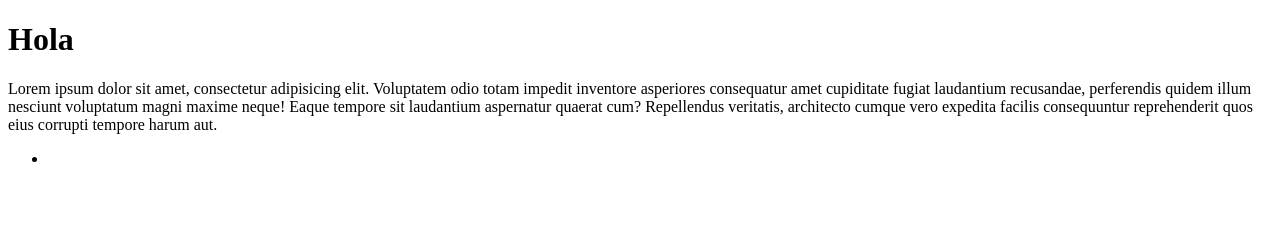
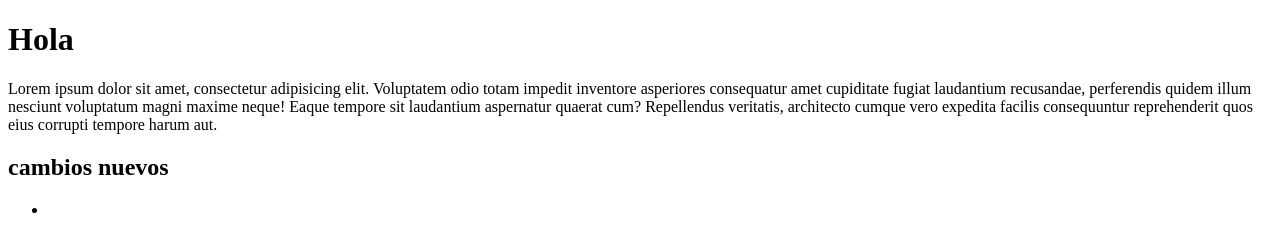
Before and after one commit to cmmanriquez/52380, a plain HTML site: page index.html in a window 1280 px wide. Drawn offline with Linux system fonts and the light colour scheme.

Commit message:
cambios nuevos

```diff
--- a/index.html
+++ b/index.html
@@ -9,7 +9,7 @@
 <body>
     <h1>Hola</h1>
     <p>Lorem ipsum dolor sit amet, consectetur adipisicing elit. Voluptatem odio totam impedit inventore asperiores consequatur amet cupiditate fugiat laudantium recusandae, perferendis quidem illum nesciunt voluptatum magni maxime neque! Eaque tempore sit laudantium aspernatur quaerat cum? Repellendus veritatis, architecto cumque vero expedita facilis consequuntur reprehenderit quos eius corrupti tempore harum aut.</p>
-
+    <h2>cambios nuevos</h2>
     <footer>
         <ul><li></li></ul>
     </footer>
```
